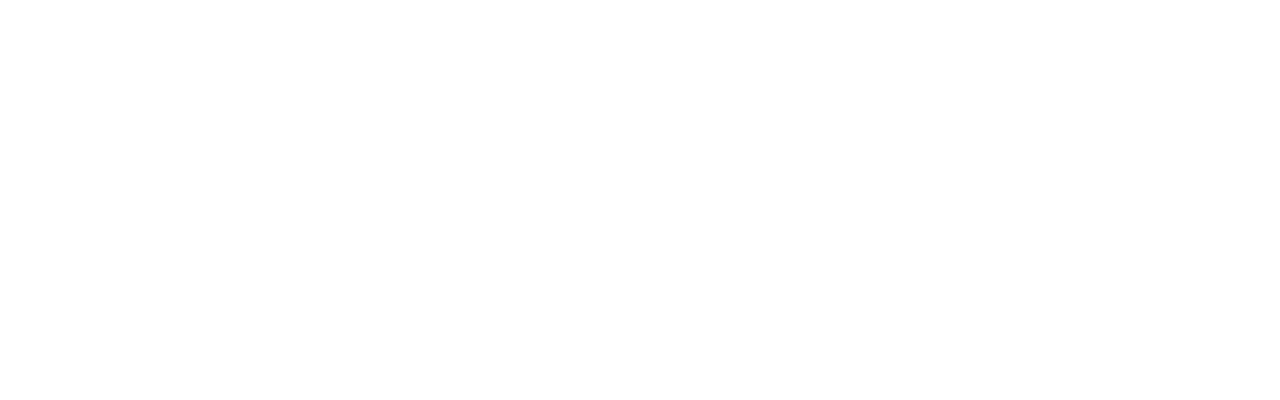
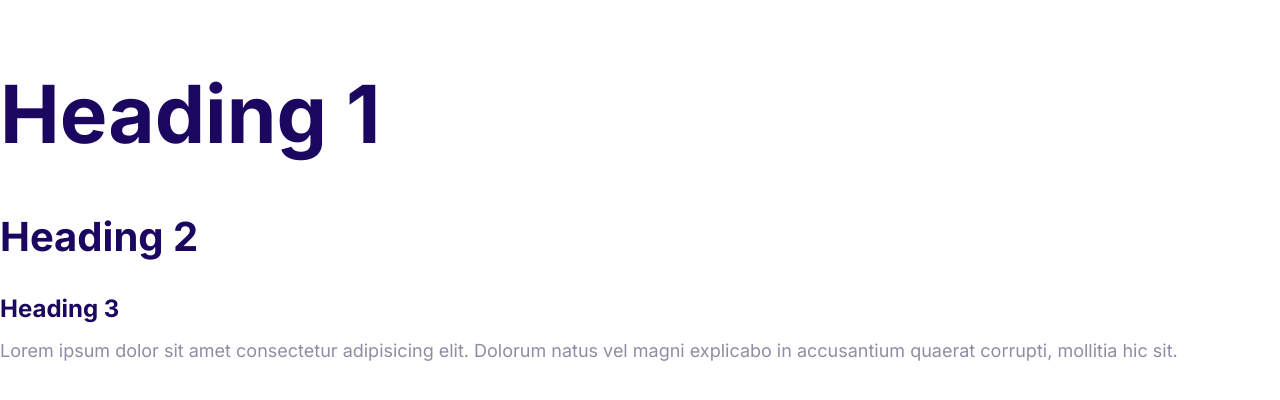
Before and after one commit to khinpyaesone83/moshify, a plain HTML site: page index.html in a window 1280 px wide. Drawn offline with Linux system fonts and the light colour scheme.

Commit message:
Define the styles for the fonts

```diff
--- a/css/style.css
+++ b/css/style.css
@@ -5,3 +5,56 @@
   --color-headings: #1b0760;
   --color-body: #918ca4;
 }
+
+html {
+  /* 62.5% of 16px = 10px */
+  font-size: 62.5%;
+}
+
+body {
+  font-family: Inter, Arial, Helvetica, sans-serif;
+  color: var(--color-body);
+  font-size: 2.4rem;
+  line-height: 1.5;
+}
+
+h1,
+h2,
+h3 {
+  color: var(--color-headings);
+  margin-bottom: 1rem;
+}
+
+h1 {
+  font-size: 7rem;
+}
+
+h2 {
+  font-size: 4rem;
+}
+
+h3 {
+  font-size: 3rem;
+}
+
+p {
+  margin-top: 0;
+}
+
+@media screen and (min-width: 1024px) {
+  body {
+    font-size: 1.8rem;
+  }
+
+  h1 {
+    font-size: 8rem;
+  }
+
+  h2 {
+    font-size: 4rem;
+  }
+
+  h3 {
+    font-size: 2.4rem;
+  }
+}
--- a/index.html
+++ b/index.html
@@ -4,10 +4,15 @@
     <meta charset="UTF-8">
     <meta name="viewport" content="width=device-width, initial-scale=1.0">
     <title>Document</title>
+    <link rel="preconnect" href="https://fonts.gstatic.com">
+    <link href="https://fonts.googleapis.com/css2?family=Inter:wght@400;700&display=swap" rel="stylesheet">
+    <link rel="stylesheet" href="css/normalize.css">
     <link rel="stylesheet" href="css/style.css">
-    <link rel="stylesheet" href="css/normalize.css">
 </head>
 <body>
-
+    <h1>Heading 1</h1>
+    <h2>Heading 2</h2>
+    <h3>Heading 3</h3>
+    <p>Lorem ipsum dolor sit amet consectetur adipisicing elit. Dolorum natus vel magni explicabo in accusantium quaerat corrupti, mollitia hic sit.</p>
 </body>
 </html>
```
